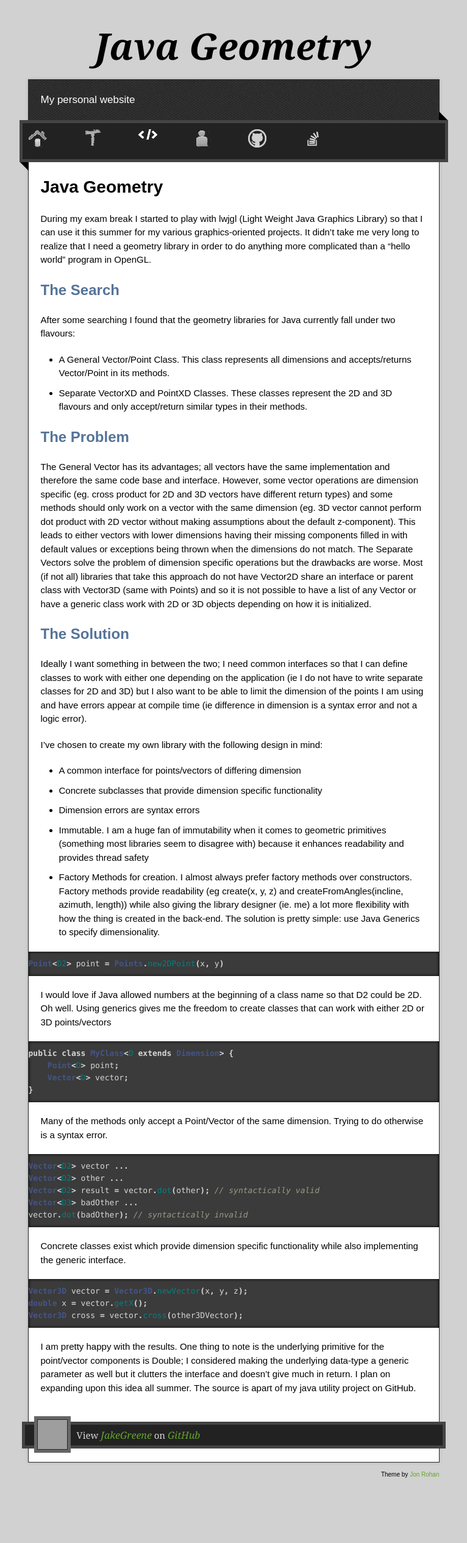
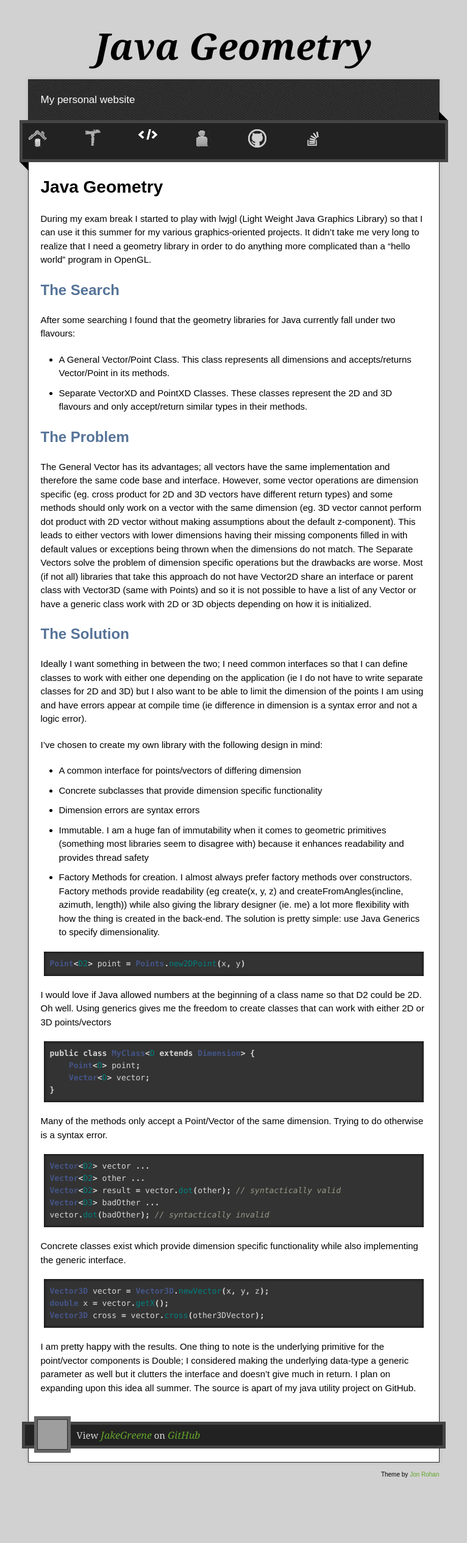
Before and after one commit to JakeGreene/JakeGreene.github.io, a Jekyll site: the page built from _posts/2013-05-20-Java-Geometry.md, in a window 1280 px wide. Shown: the whole page at 61% size, without its empty margins (257-1023 px from the left). Built offline with Jekyll 4.4.1, drawn with Linux system fonts in a browser that asks for light colours; nearby versions of some CDN libraries; grey boxes are pictures that could not be loaded.

Commit message:
Fix Code Style
The provided code blocks were ugly:
- Code blocks spanned the entire section
- The code text and the left border had no padding

This has been changed so that the code block is
slightly centered and padded with some padding between
the border and the code text

```diff
--- a/stylesheets/stylesheet.css
+++ b/stylesheets/stylesheet.css
@@ -462,15 +462,15 @@ footer .owner p a {
 }
 
 .markdown-body pre {
-  padding: 10px 70px 10px 0;
-  margin-left: -20px;
-  margin-right: -20px;
+  padding: 10px 70px 10px 10px;
+  margin-left: 5px;
+  margin-right: 5px;
   font-family: 'Monaco', 'Lucida Console', monospace;
   font-size: 13px;
   line-height: 20px;
   box-shadow: inset 0 0 5px #000;
   word-wrap: break-word;
-  background-color:#3b3b3b;
+  background-color:#333;
   color: #d6d6d6;
 }
 
```
